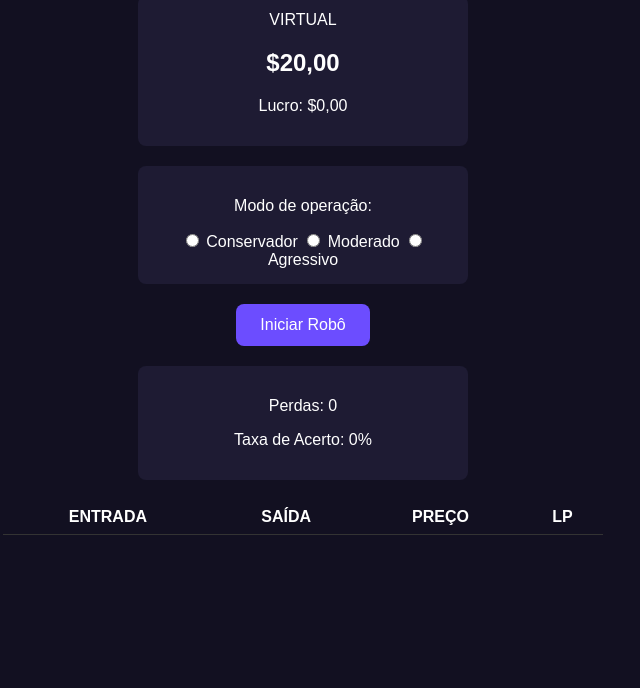
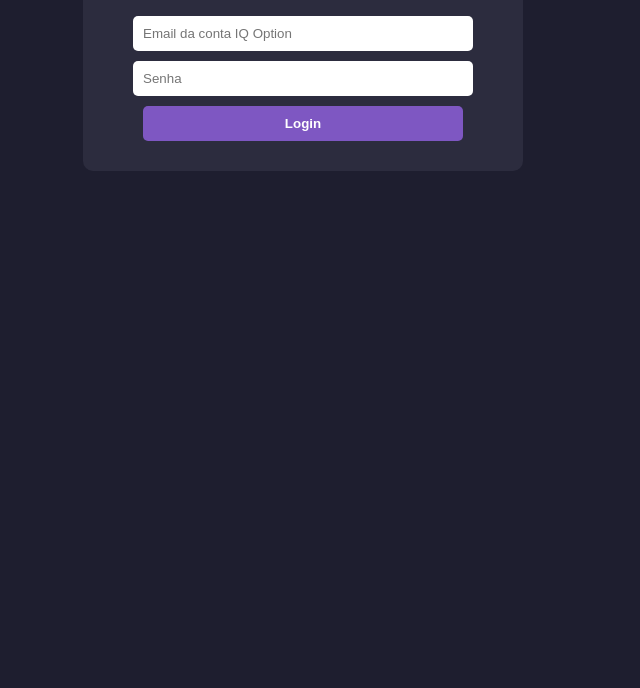
Before and after one commit to Gynden/sniperbit, a plain HTML site: page index.html in a window 1280 px wide. Shown: the part 112-800 px from the top of the page, without its empty margins (337-977 px from the left). Drawn offline with Linux system fonts and the light colour scheme.

Commit message:
Add files via upload

```diff
--- a/index.html
+++ b/index.html
@@ -1,5 +1,6 @@
+
 <!DOCTYPE html>
-<html lang="pt-BR">
+<html lang="pt-br">
 <head>
     <meta charset="UTF-8">
     <meta name="viewport" content="width=device-width, initial-scale=1.0">
@@ -7,31 +8,26 @@
     <link rel="stylesheet" href="style.css">
 </head>
 <body>
-    <div id="app">
-        <h1>SNIPER BIT</h1>
-        <div class="balance-box">
-            <span class="label">VIRTUAL</span>
-            <h2 id="balance">$20,00</h2>
-            <p>Lucro: <span id="profit">$0,00</span></p>
+    <div class="container">
+        <h1>Sniper Bit Painel</h1>
+
+        <div class="login">
+            <input type="text" id="email" placeholder="Email da conta IQ Option">
+            <input type="password" id="senha" placeholder="Senha">
+            <button onclick="fazerLogin()">Login</button>
         </div>
-        <div class="mode-select">
-            <p>Modo de operação:</p>
-            <label><input type="radio" name="mode" value="conservador"> Conservador</label>
-            <label><input type="radio" name="mode" value="moderado"> Moderado</label>
-            <label><input type="radio" name="mode" value="agressivo"> Agressivo</label>
+
+        <div id="dashboard" style="display:none;">
+            <p>💰 Saldo: <span id="saldo">--</span></p>
+
+            <div class="modos">
+                <button onclick="startBot('conservador')">Conservador</button>
+                <button onclick="startBot('moderado')">Moderado</button>
+                <button onclick="startBot('agressivo')">Agressivo</button>
+            </div>
         </div>
-        <button onclick="startBot()">Iniciar Robô</button>
-        <div class="stats">
-            <p>Perdas: <span id="losses">0</span></p>
-            <p>Taxa de Acerto: <span id="accuracy">0%</span></p>
-        </div>
-        <table>
-            <thead>
-                <tr><th>ENTRADA</th><th>SAÍDA</th><th>PREÇO</th><th>LP</th></tr>
-            </thead>
-            <tbody id="history"></tbody>
-        </table>
     </div>
+
     <script src="script.js"></script>
 </body>
 </html>
--- a/script.js
+++ b/script.js
@@ -1,5 +1,55 @@
 
-function startBot() {
-    alert("Robô iniciado! (Função simulada)");
-    // Aqui será feito fetch para o backend real
+async function fazerLogin() {
+    const email = document.getElementById("email").value;
+    const senha = document.getElementById("senha").value;
+
+    try {
+        const response = await fetch("https://sniperbit-backend.onrender.com/login", {
+            method: "POST",
+            headers: { "Content-Type": "application/json" },
+            body: JSON.stringify({ email, senha })
+        });
+
+        const data = await response.json();
+
+        if (response.ok) {
+            alert("Login feito com sucesso!");
+            document.getElementById("dashboard").style.display = "block";
+            buscarSaldo();
+        } else {
+            alert("Erro no login: " + data.mensagem);
+        }
+    } catch (error) {
+        alert("Erro ao conectar com servidor: " + error.message);
+    }
 }
+
+async function buscarSaldo() {
+    try {
+        const res = await fetch("https://sniperbit-backend.onrender.com/saldo");
+        const data = await res.json();
+        document.getElementById("saldo").innerText = "US$ " + data.saldo;
+    } catch (e) {
+        document.getElementById("saldo").innerText = "--";
+    }
+}
+
+async function startBot(modo) {
+    try {
+        const response = await fetch("https://sniperbit-backend.onrender.com/operar", {
+            method: "POST",
+            headers: { "Content-Type": "application/json" },
+            body: JSON.stringify({ modo })
+        });
+
+        const data = await response.json();
+
+        if (response.ok) {
+            alert("Robô iniciado com sucesso!\n" + JSON.stringify(data));
+        } else {
+            alert("Erro ao iniciar o robô:\n" + data.mensagem);
+        }
+    } catch (error) {
+        alert("Erro de conexão com o servidor: " + error.message);
+    }
+}
--- a/style.css
+++ b/style.css
@@ -1,34 +1,36 @@
 
 body {
-    background-color: #121021;
+    background-color: #1e1e2f;
     color: white;
     font-family: Arial, sans-serif;
     text-align: center;
     padding: 20px;
 }
-.balance-box, .mode-select, .stats {
-    margin: 20px auto;
-    padding: 15px;
-    background: #1E1B33;
-    border-radius: 8px;
-    max-width: 300px;
+
+.container {
+    max-width: 400px;
+    margin: auto;
+    padding: 20px;
+    border-radius: 10px;
+    background-color: #2c2c3e;
 }
+
+input, button {
+    display: block;
+    margin: 10px auto;
+    padding: 10px;
+    width: 80%;
+    border: none;
+    border-radius: 5px;
+}
+
 button {
-    background-color: #6C4DFF;
+    background-color: #7e57c2;
     color: white;
-    border: none;
-    padding: 12px 24px;
-    font-size: 16px;
-    border-radius: 8px;
+    font-weight: bold;
     cursor: pointer;
 }
-table {
-    width: 100%;
-    max-width: 600px;
-    margin: 20px auto;
-    border-collapse: collapse;
+
+button:hover {
+    background-color: #673ab7;
 }
-th, td {
-    padding: 8px;
-    border-bottom: 1px solid #333;
-}
```
